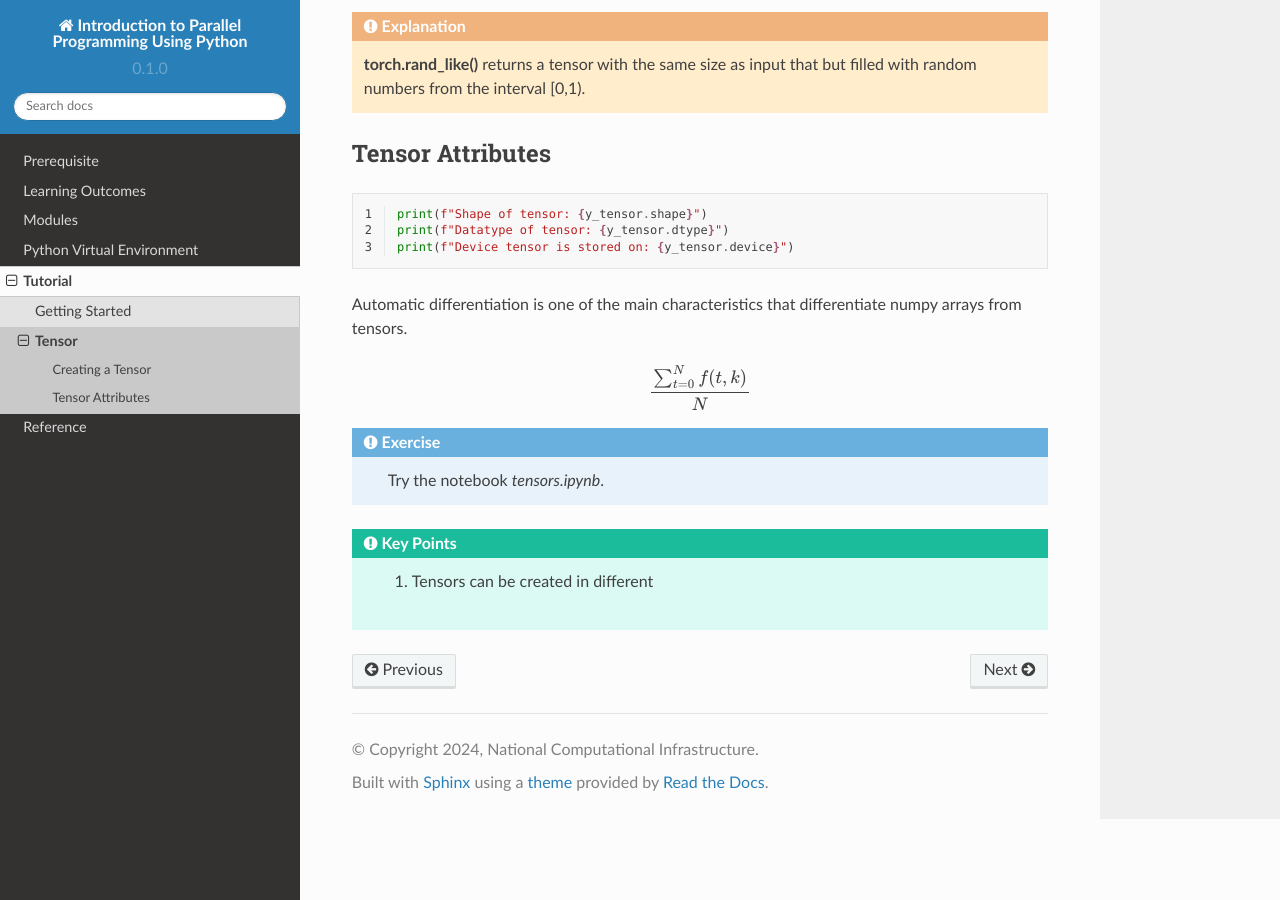
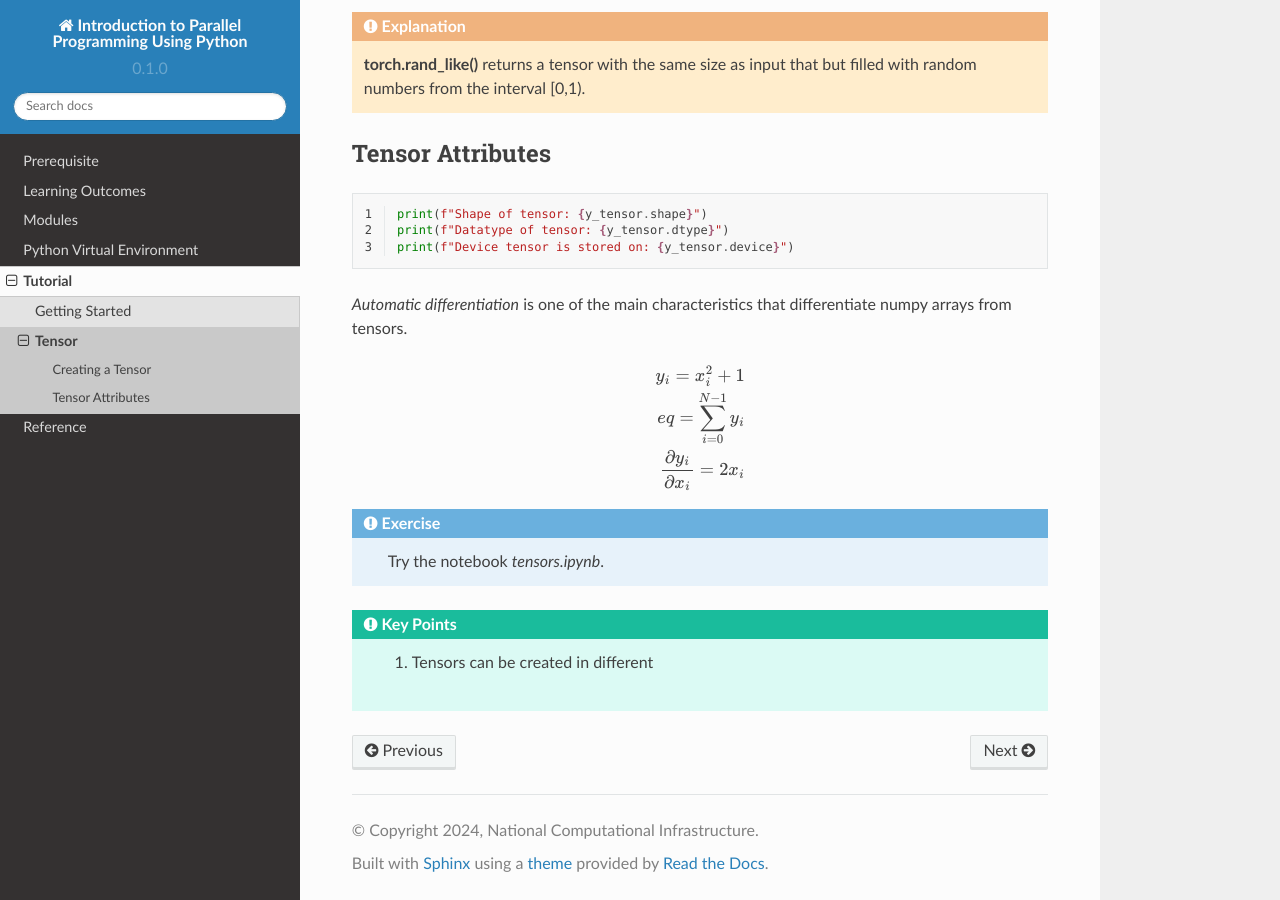
Before and after one commit to NCI900-Training-Organisation/intro-to-pytorch, a Sphinx documentation site: the page built from docs/source/tutorial/tensor.rst, in a window 1280 px wide and 900 px high, scrolled down 988 px. Built offline with Sphinx 7.4.7 and the Read the Docs theme 2.0.0, drawn with Linux system fonts in a browser that asks for light colours.

Commit message:
equations

```diff
--- a/docs/source/tutorial/tensor.rst
+++ b/docs/source/tutorial/tensor.rst
@@ -64,11 +64,15 @@ Tensor Attributes
     print(f"Device tensor is stored on: {y_tensor.device}")
 
 
-Automatic differentiation is one of the main characteristics that differentiate numpy arrays from tensors.
+*Automatic differentiation* is one of the main characteristics that differentiate numpy arrays from tensors.
 
 .. math::
 
-   \frac{ \sum_{t=0}^{N}f(t,k) }{N}
+    y_{i} = x_{i}^{2} + 1
+
+    eq = \sum_{i=0}^{N-1} y_{i}
+
+    \frac{\partial y_{i}}{\partial x_{i}} = 2x_{i}
 
 .. admonition:: Exercise
    :class: todo
```
Also changed, not shown: 1 other file.
